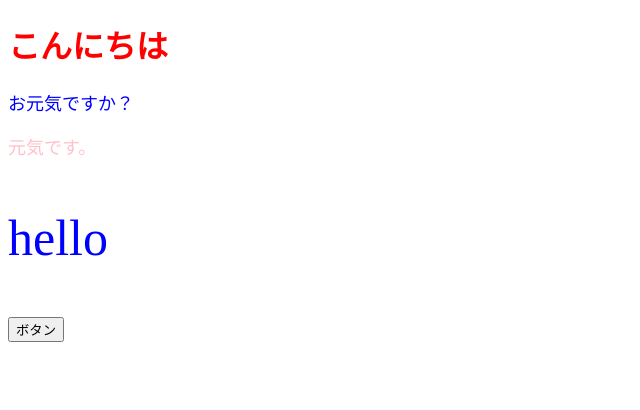
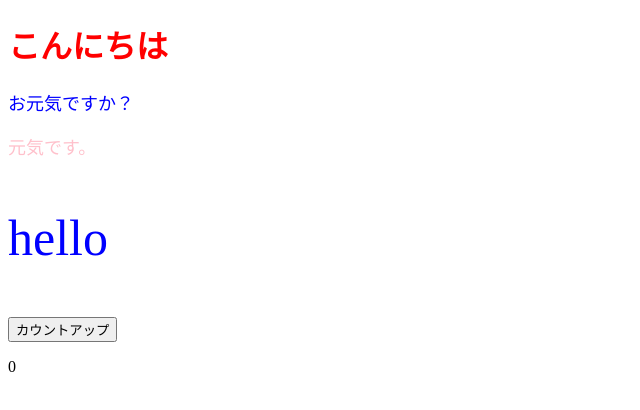
Before and after one commit to ykanno0521/react-todo, a React (Create React App) app: page / in a window 1280 px wide. Shown: the top 410 px of the page, without its empty margins (0-640 px from the left). Built offline with nearby package versions, Linux system fonts and the light colour scheme.

Commit message:
statemの概要

```diff
--- a/src/App.jsx
+++ b/src/App.jsx
@@ -3,9 +3,11 @@
 import ColorfulMessage from "./components/ColorfulMessage";
 
 const App = () => {
-  const onClickButton = () => {
-    alert();
+  const onClickCountUp = () => {
+    setNum(num + 1);
   };
+  // useStateで使ったていく変数を設定する
+  const [num, setNum] = useState(0);
   const contentStyle = {
     color: "blue",
     fontSize: "50px"
@@ -22,7 +24,8 @@
       <ColorfulMessage color="blue">お元気ですか？</ColorfulMessage>
       <ColorfulMessage color="pink">元気です。</ColorfulMessage>
       <p style={contentStyle}>hello</p>
-      <button onClick={onClickButton}>ボタン</button>
+      <button onClick={onClickCountUp}>カウントアップ</button>
+      <p>{num}</p>
     </>
   );
 };
```
